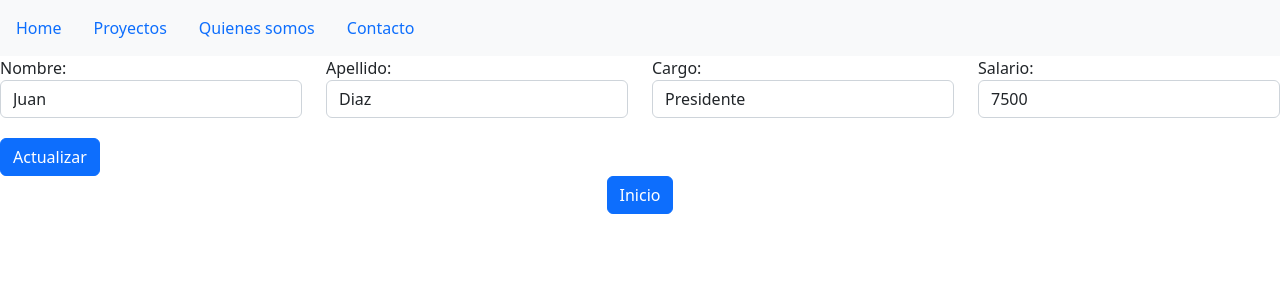
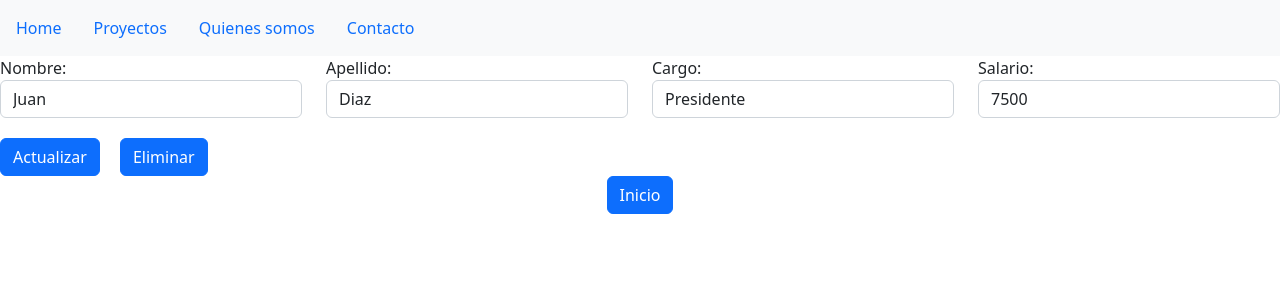
Before and after one commit to Fercho2022/app-empleados, an Angular app: page /actualiza/0 in a window 1280 px wide. Shown: the top 300 px of the page. Built offline with nearby package versions, Linux system fonts and the light colour scheme.

Commit message:
se realiza una eliminacion de un empleado del arreglo de empleados haciendo uso del servicio empleadosservices mediante la función eliminarEmpleado.

```diff
--- a/src/app/actualiza-component/actualiza-component.component.html
+++ b/src/app/actualiza-component/actualiza-component.component.html
@@ -34,8 +34,8 @@
 
   <div class="col">
 
-      <button type="submit" class="btn btn-primary" (click)="actualizaEmpleado()" style="margin-top: 20px ;">Actualizar</button>
-
+      <button type="submit" class="btn btn-primary" (click)="actualizaEmpleado()" style="margin-top: 20px; margin-right:20px;">Actualizar</button>
+      <button type="submit" class="btn btn-primary" (click)="eliminaEmpleado()" style="margin-top: 20px ;">Eliminar</button>
   </div>
 
 
--- a/src/app/actualiza-component/actualiza-component.component.ts
+++ b/src/app/actualiza-component/actualiza-component.component.ts
@@ -60,4 +60,14 @@ export class ActualizaComponentComponent implements OnInit {
 
 
   }
+
+  eliminaEmpleado(){
+
+    this.empleadosService.eliminarEmpleado(this.indice);
+    this.ruta.navigate(['']);
+
+
+
+
+  }
 }
--- a/src/app/empleados.service.ts
+++ b/src/app/empleados.service.ts
@@ -46,4 +46,9 @@ export class EmpleadosService {
 
 
   }
+
+  eliminarEmpleado(i:number){
+
+    this.empleados.splice(i, 1);
+  }
 }
```
